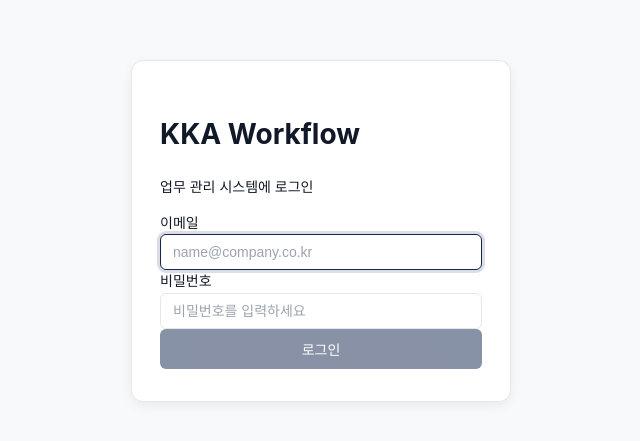
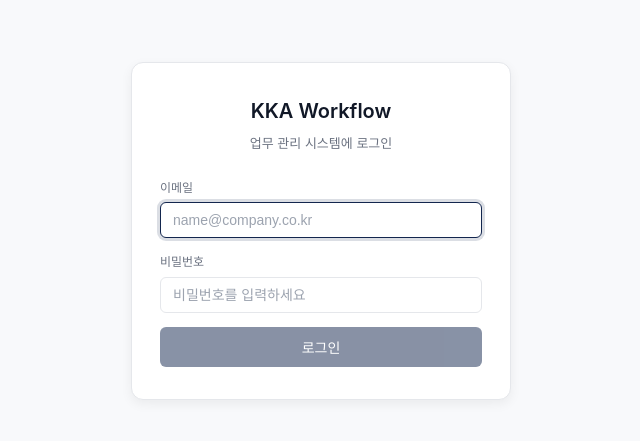
Before and after one commit to hcm07mch/KKAworkflow, a Next.js app: page /login in a window 1280 px wide. Shown: the part 169-610 px from the top of the page, without its empty margins (319-959 px from the left). Built offline with nearby package versions, Linux system fonts and the light colour scheme.

Commit message:
fix: 로그인 스타일 CSS Module 전환 + 각 페이지 선택 상태 localStorage 저장

```diff
--- a/src/app/(authenticated)/estimates/page.tsx
+++ b/src/app/(authenticated)/estimates/page.tsx
@@ -58,6 +58,11 @@ export default function EstimatesPage() {
         });
         setEstimates(items);
         setLoading(false);
+        const savedId = localStorage.getItem('estimates_selectedId');
+        if (savedId) {
+          const target = items.find((e) => e.id === savedId);
+          if (target) { setSelectedId(target.id); setPanelMode('edit'); }
+        }
       })
       .catch(() => setLoading(false));
   }, []);
@@ -80,6 +85,7 @@ export default function EstimatesPage() {
   const handleSelect = useCallback((item: EstimateListItem) => {
     setSelectedId(item.id);
     setPanelMode('edit');
+    localStorage.setItem('estimates_selectedId', item.id);
   }, []);
 
   const handleCancel = useCallback(() => {
--- a/src/app/login/login.module.css
+++ b/src/app/login/login.module.css
@@ -67,3 +67,43 @@
   background: #f9fafb;
   border-color: #9ca3af;
 }
+
+/* ── Header ── */
+.header {
+  text-align: center;
+  margin-bottom: 24px;
+}
+
+.title {
+  font-size: 20px;
+  font-weight: 600;
+  color: var(--color-text-primary);
+  margin: 0;
+}
+
+.subtitle {
+  font-size: 13px;
+  color: var(--color-text-secondary);
+  margin: 6px 0 0;
+}
+
+/* ── Form ── */
+.form {
+  display: flex;
+  flex-direction: column;
+  gap: 14px;
+}
+
+.label {
+  display: block;
+  font-size: 12px;
+  font-weight: 500;
+  color: var(--color-text-secondary);
+  margin-bottom: 5px;
+}
+
+.error {
+  font-size: 12px;
+  color: var(--color-secondary);
+  margin: 0;
+}
--- a/src/app/login/page.tsx
+++ b/src/app/login/page.tsx
@@ -60,15 +60,15 @@ export default function LoginPage() {
     <div className={styles.container}>
       <div className={styles.card}>
         {/* 헤더 */}
-        <div className="text-center mb-6">
-          <h1 className="text-xl font-semibold text-gray-900">KKA Workflow</h1>
-          <p className="text-sm text-gray-500 mt-1">업무 관리 시스템에 로그인</p>
+        <div className={styles.header}>
+          <h1 className={styles.title}>KKA Workflow</h1>
+          <p className={styles.subtitle}>업무 관리 시스템에 로그인</p>
         </div>
 
         {/* 이메일 + 비밀번호 폼 */}
-        <form onSubmit={handleLogin} className="flex flex-col gap-3">
+        <form onSubmit={handleLogin} className={styles.form}>
           <div>
-            <label htmlFor="email" className="block text-xs font-medium text-gray-600 mb-1">
+            <label htmlFor="email" className={styles.label}>
               이메일
             </label>
             <input
@@ -84,7 +84,7 @@ export default function LoginPage() {
           </div>
 
           <div>
-            <label htmlFor="password" className="block text-xs font-medium text-gray-600 mb-1">
+            <label htmlFor="password" className={styles.label}>
               비밀번호
             </label>
             <input
@@ -99,7 +99,7 @@ export default function LoginPage() {
           </div>
 
           {error && (
-            <p className="text-xs text-red-500">{error}</p>
+            <p className={styles.error}>{error}</p>
           )}
 
           <button
```
Also changed, not shown: src/app/(authenticated)/clients/page.tsx (+12 -1 lines), src/app/(authenticated)/contracts/page.tsx (+12 -2 lines), src/app/(authenticated)/executions/page.tsx (+12 -2 lines), src/app/(authenticated)/payments/page.tsx (+12 -2 lines), src/app/(authenticated)/projects/page.tsx (+14 -3 lines), 1 other file (tests, documents, lock files or other folders).
